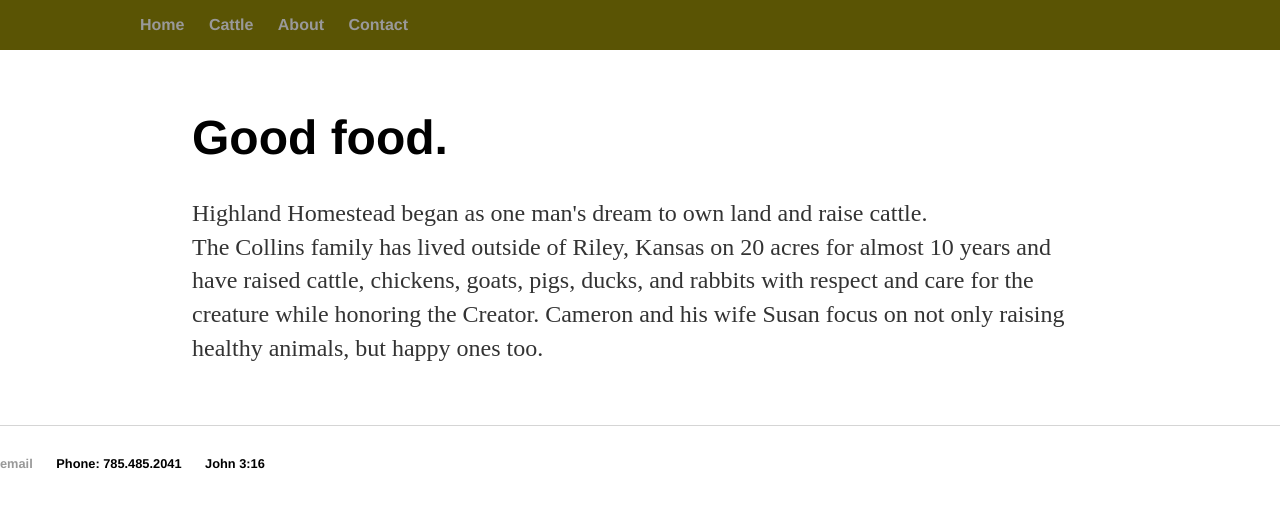
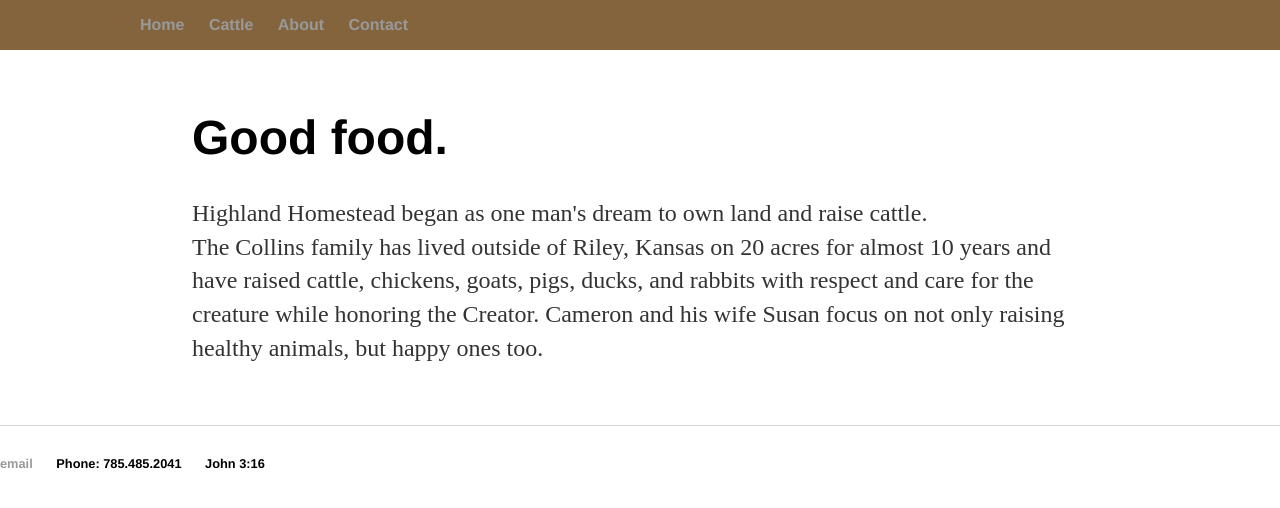
Before and after one commit to collinshomestead/collinshomestead.github.io, a Jekyll site: the page built from index.html, in a window 1280 px wide. Shown: the top 508 px of the page. Built offline with Jekyll 4.4.1, drawn with Linux system fonts in a browser that asks for light colours.

Commit message:
Update main.css

```diff
--- a/css/main.css
+++ b/css/main.css
@@ -6,8 +6,12 @@ body {
     width: 70%;
     margin: 60px auto;
 }
+.headerbox {
+    background-color: #726b05;
+    height: 100px;
+}
 .topbox{
-    background-color: #5a5404;
+    background-color: #83643d;
     height: 50px;
 }
 nav ul, footer ul {
@@ -19,6 +23,7 @@ nav ul, footer ul {
 nav ul {
     margin: 0 auto;
     width: 1000px;
+    color: #3a0000;
 }
 nav ul li, footer ul li {
     display: inline;
```
